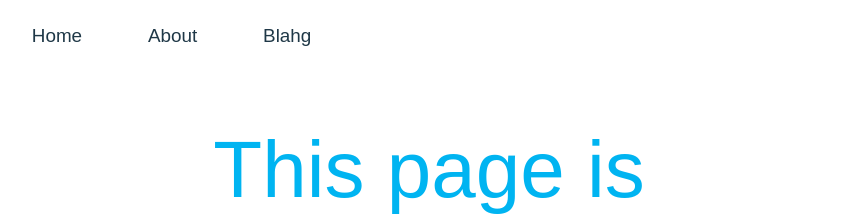
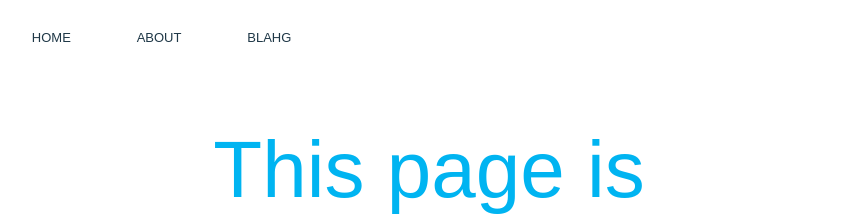
Before and after one commit to a-mar/a-mar.github.io, a Jekyll site: the page built from index.html, in a window 1280 px wide. Shown: the top 219 px of the page, without its empty margins (211-1069 px from the left). Built offline with Jekyll 4.4.1, drawn with Linux system fonts in a browser that asks for light colours; nearby versions of some CDN libraries; some web fonts are replaced; Markdown is read by kramdown in place of the engine named in the settings.

Commit message:
Update main.css

```diff
--- a/stylesheets/main.css
+++ b/stylesheets/main.css
@@ -184,15 +184,11 @@ nav ul li {
     margin-right:100px;
     margin-left:-40px;
     font-family:'Nuvo', sans-serif;
-    font-feature-settings: "liga", "smcp";
-    text-rendering: optimizeLegibility;
-    -webkit-font-variant-ligatures: common-ligatures;
-    font-variant-ligatures: common-ligatures;
-    -webkit-font-feature-settings: "liga", "smcp";
-    -moz-font-feature-settings: "liga", "smcp";
-    -moz-font-feature-settings: "liga", "smcp";
-    -ms-font-feature-settings: "liga", "smcp";
-    -o-font-feature-settings: "liga", "smcp";
+    font-variant-caps: all-small-caps;
+    -moz-font-feature-settings: "c2sc", "smcp";
+    -ms-font-feature-settings: "c2sc", "smcp";
+    -webkit-font-feature-settings: "c2sc", "smcp";
+    font-feature-settings: "c2sc", "smcp";
     font-size: 90%;
 }
 
```
